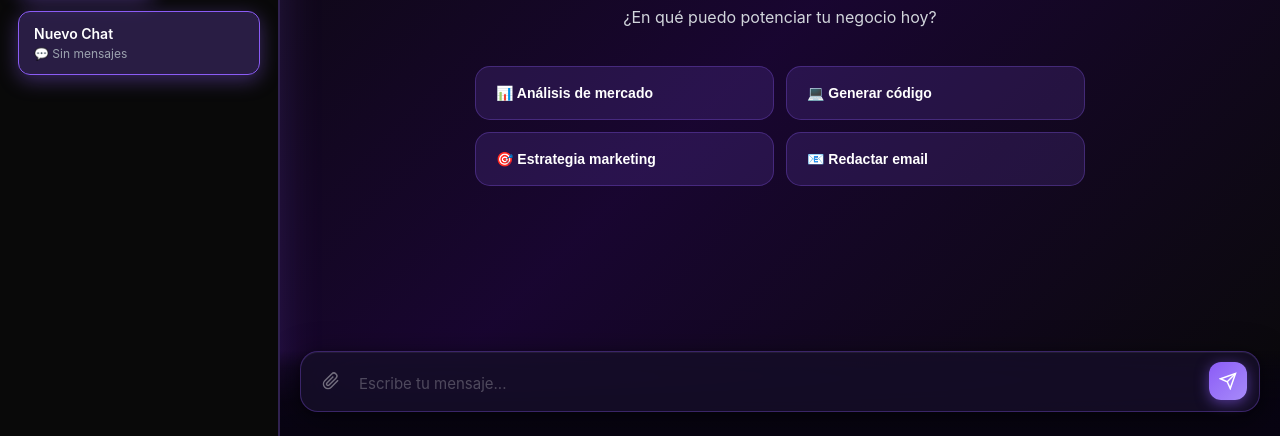
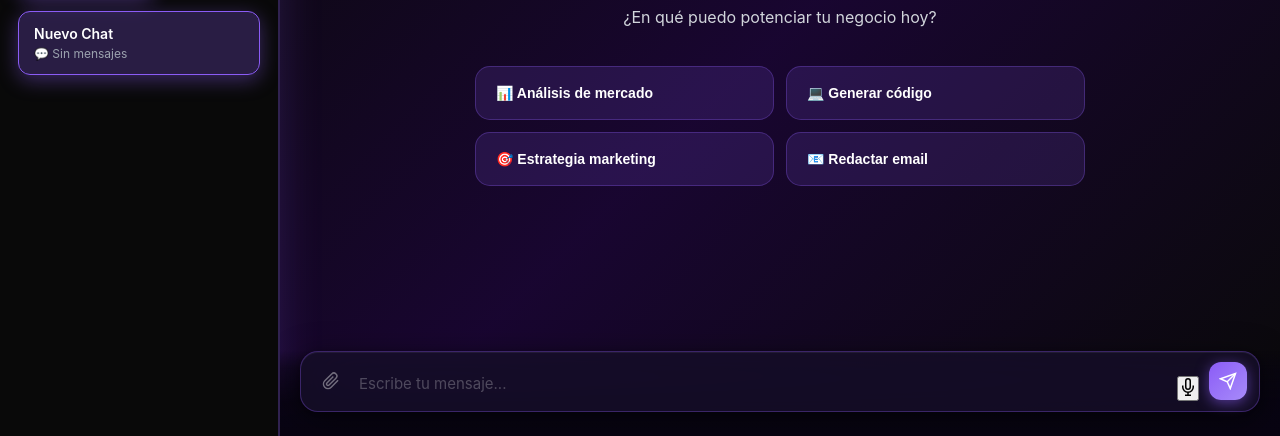
Before and after one commit to marcosp145/dominius-ai, a plain HTML site: page public/chat.html in a window 1280 px wide. Shown: the part 364-800 px from the top of the page. Drawn offline with Linux system fonts and the light colour scheme; sample sign-in values are in the browser's storage.

Commit message:
Update chat.html

```diff
--- a/public/chat.html
+++ b/public/chat.html
@@ -172,6 +172,9 @@
                     </svg>
                 </button>
                 <textarea id="messageInput" placeholder="Escribe tu mensaje..." rows="1"></textarea>
+                <button class="mic-btn" id="micBtn" title="Hablar con la IA">
+                    <svg class="mic-icon" width="18" height="18" viewBox="0 0 24 24" fill="none" stroke="currentColor" stroke-width="2"><path d="M12 1a3 3 0 0 0-3 3v8a3 3 0 0 0 6 0V4a3 3 0 0 0-3-3z"></path><path d="M19 10v2a7 7 0 0 1-14 0v-2"></path><line x1="12" y1="19" x2="12" y2="23"></line><line x1="8" y1="23" x2="16" y2="23"></line></svg>
+                </button>
                 <button class="send-btn send-btn--send" id="sendBtn">
                     <svg width="18" height="18" viewBox="0 0 24 24" fill="none" stroke="currentColor" stroke-width="2">
                         <line x1="22" y1="2" x2="11" y2="13"></line>
```
